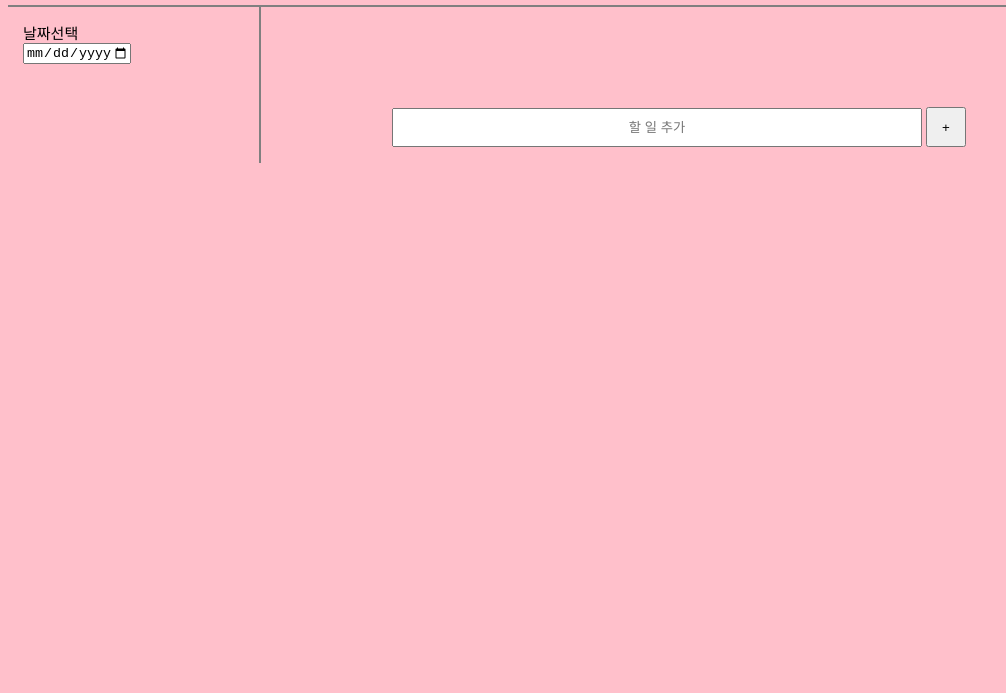
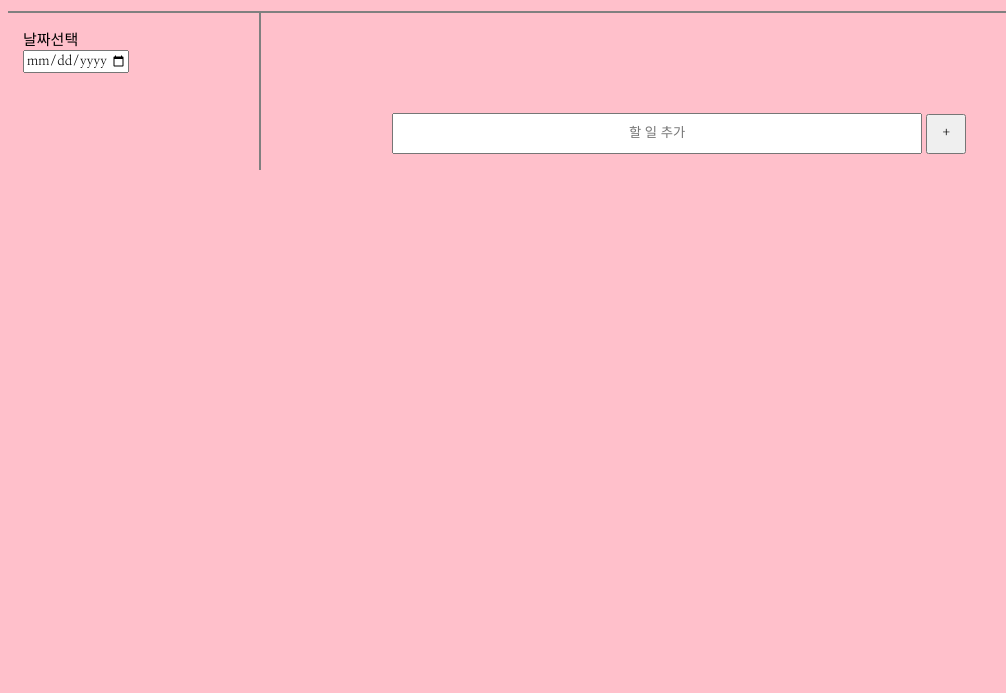
Before and after one commit to jheony/first-web-site, a plain HTML site: page index.HTML in a window 1280 px wide. Shown: the part 107-800 px from the top of the page, without its empty margins (0-1006 px from the left). Drawn offline with Linux system fonts and the light colour scheme.

Commit message:
Add files via upload

```diff
--- a/index.HTML
+++ b/index.HTML
@@ -3,6 +3,9 @@
 
 <head>
     <title>To-Do List</title>
+    <link rel="preconnect" href="https://fonts.googleapis.com">
+    <link rel="preconnect" href="https://fonts.gstatic.com" crossorigin>
+    <link href="https://fonts.googleapis.com/css2?family=Nanum+Myeongjo&display=swap" rel="stylesheet">
     <h1>To-Do List</h1>
     <link rel="stylesheet" href="style.css">
     <script src="todo.js"></script>
@@ -25,7 +28,7 @@
             <span></span>
             </input>
 
-            <ul id="todoList" >
+            <ul id="todoList">
 
             </ul>
         </div>
--- a/style.css
+++ b/style.css
@@ -1,3 +1,11 @@
+*{
+
+        font-family: "Nanum Myeongjo", serif;
+        font-weight: 400;
+        font-style: normal;
+
+
+}
 body {
     background-color: pink;
 }
```
